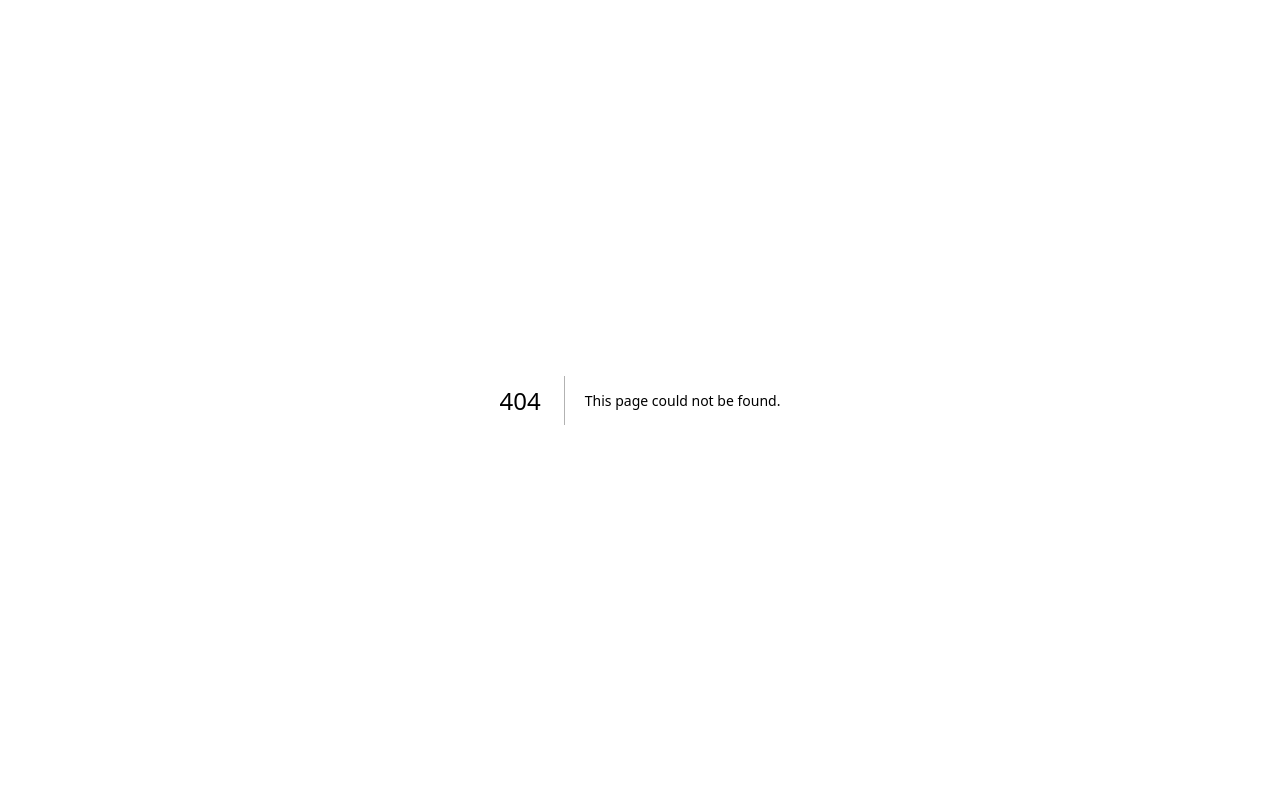
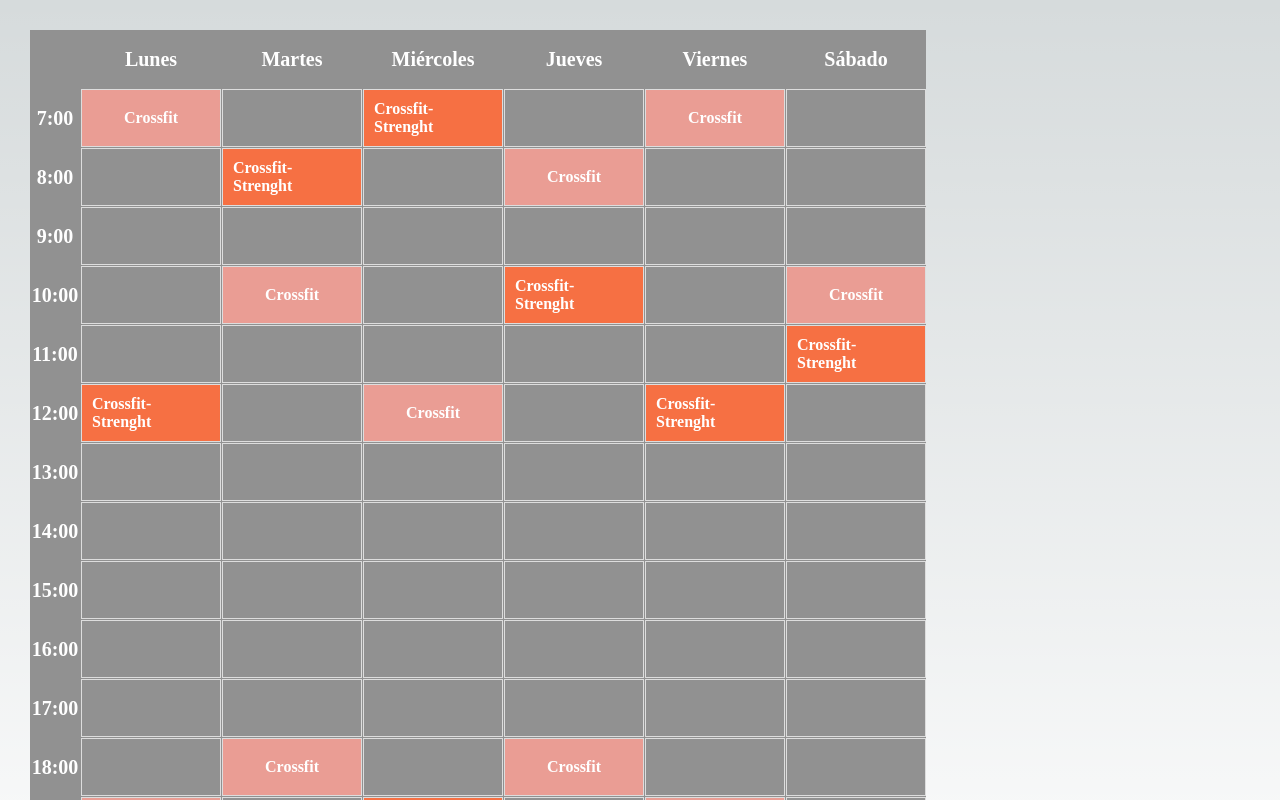
Before and after one commit to sharon3snc/Crossfit-G3---Next, a Next.js app: page /horarioGrid in a window 1280 px wide. Before the commit this address had no page. Shown: the top 800 px of the page. Built offline with nearby package versions, Linux system fonts and the light colour scheme.

Commit message:
horario grid2

```diff
--- /dev/null
+++ b/src/pages/horarioGrid.js
@@ -0,0 +1,81 @@
+import React, {useState} from 'react';
+import styles from "../styles/HorarioGrid.module.css"
+
+const HorarioGrid = () => {
+    const [modalVisible, setModalVisible] = useState(false);
+    const [selectedClass, setSelectedClass] = useState('');
+
+    const dias = ['Lunes', 'Martes', 'Miércoles', 'Jueves', 'Viernes', 'Sábado'];
+    const horas = ['7:00', '8:00', '9:00', '10:00', '11:00', '12:00', '13:00', '14:00', '15:00', '16:00', '17:00', '18:00', '19:00', '20:00', '21:00'];
+    const clasesCrossfit = {
+        Lunes: {
+            '7:00': 'Crossfit',
+            '12:00': 'Crossfit-Strenght',
+            '19:00': 'Crossfit',
+          },
+          Martes: {
+            '8:00': 'Crossfit-Strenght',
+            '10:00': 'Crossfit',
+            '18:00': 'Crossfit',
+            '20:00': 'Crossfit',
+          },
+          Miércoles: {
+            '7:00': 'Crossfit-Strenght',
+            '12:00': 'Crossfit',
+            '19:00': 'Crossfit-Strenght',
+          },
+          Jueves: {
+            '8:00': 'Crossfit',
+            '10:00': 'Crossfit-Strenght',
+            '18:00': 'Crossfit',
+            '20:00': 'Crossfit-Strenght',
+          },
+          Viernes: {
+            '7:00': 'Crossfit',
+            '12:00': 'Crossfit-Strenght',
+            '19:00': 'Crossfit',
+          },
+          Sábado: {
+            '10:00': 'Crossfit',
+            '11:00': 'Crossfit-Strenght',
+          },
+        };
+
+    const handleCellClick = (dia, hora, clase) => {
+        setSelectedClass(clase);
+        setModalVisible(true);
+    };
+
+    return (
+        <div className={styles.grid}>
+            <div className={styles.empty}></div>
+            {dias.map((dia) => (
+                <div key={dia} className={styles.dia}>{dia}</div>
+            ))}
+            {horas.map((hora) => (
+            <>
+                <div key={hora} className={styles.hora}>{hora}</div>
+                {dias.map((dia) => (
+                    <div
+                        key={`${hora}-${dia}`}
+                        className={`${styles.celda} ${clasesCrossfit[dia] && clasesCrossfit[dia][hora] ? styles[clasesCrossfit[dia][hora]] : ''}`}
+                        onClick={() => handleCellClick (dia, hora, clasesCrossfit[dia][hora])}
+                    > {clasesCrossfit[dia] && clasesCrossfit[dia][hora] ? clasesCrossfit[dia][hora] : ''} </div>
+                ))}
+            </>
+        ))}
+
+        {modalVisible && (
+            <div className={styles.modal}>
+                <div className={styles.modalContent}>
+                    <span className={styles.close} onClick={() => setModalVisible(false)}>&times;
+                    </span>
+                    <p>Has seleccionado la clase: {selectedClass}</p>
+                </div>
+            </div>
+        )}
+    </div>
+    );
+};
+
+export default HorarioGrid;
--- /dev/null
+++ b/src/styles/HorarioGrid.module.css
@@ -0,0 +1,71 @@
+.grid {
+  display: grid;
+  grid-template-columns: 50px repeat(6, 1fr);
+  grid-template-rows: repeat(16, 1fr);
+  gap: 1px;
+  background-color: rgb(145,145,145);
+  width:70%;
+  height:80%;
+  margin: 30px;
+}
+
+.dia,
+.hora {
+  background-color: rgb(145,145,145);
+  color: white;
+  font-weight: bold;
+  font-size: 20px;
+  display: flex;
+  justify-content: center;
+  align-items: center;
+}
+
+.empty {
+  background-color: rgb(145,145,145);
+}
+
+.celda {
+  background-color: rgb(145,145,145);
+  border: 1px solid #ddd;
+  padding: 10px;
+  display: flex;
+  justify-content: center;
+  align-items: center;
+  font-size: 16px;
+  font-weight: bold;
+  cursor: pointer;
+}
+
+.Crossfit {
+  background-color: rgb(234, 157, 148);
+  color: white;
+}
+
+.Crossfit-Strenght {
+  background-color: #f67043;
+  color: white;
+}
+
+.modal{
+  position: fixed;
+  z-index: 1;
+  left: 0;
+  top: 0;
+  width: 20%;
+  height: 20%;
+  background-color: rgba(0,0,0,0.4);
+}
+
+.close {
+  color: #aaa;
+  float: right;
+  font-size: 28px;
+  font-weight: bold;
+}
+
+.close:hover,
+.close:focus {
+  color: black;
+  text-decoration: none;
+  cursor: pointer;
+}
```
